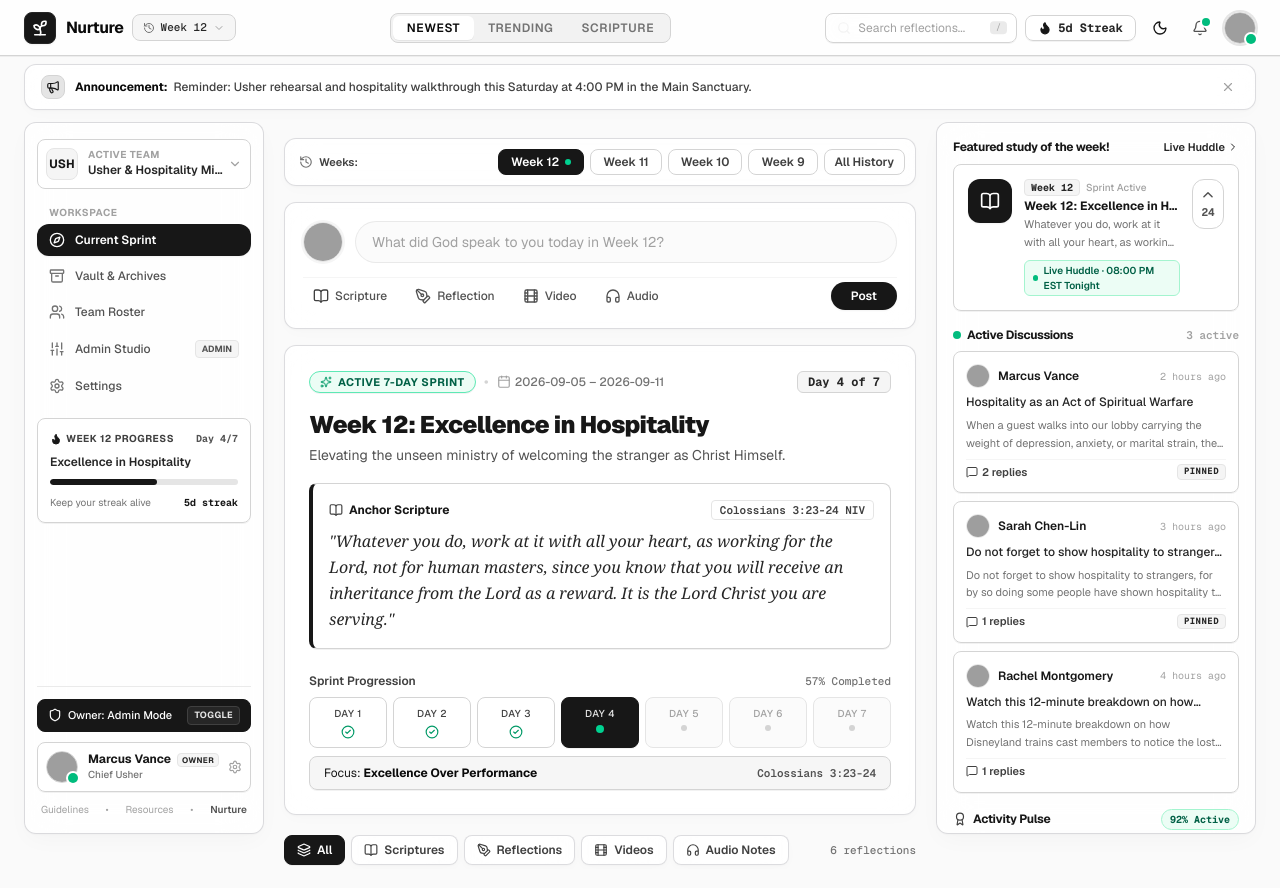
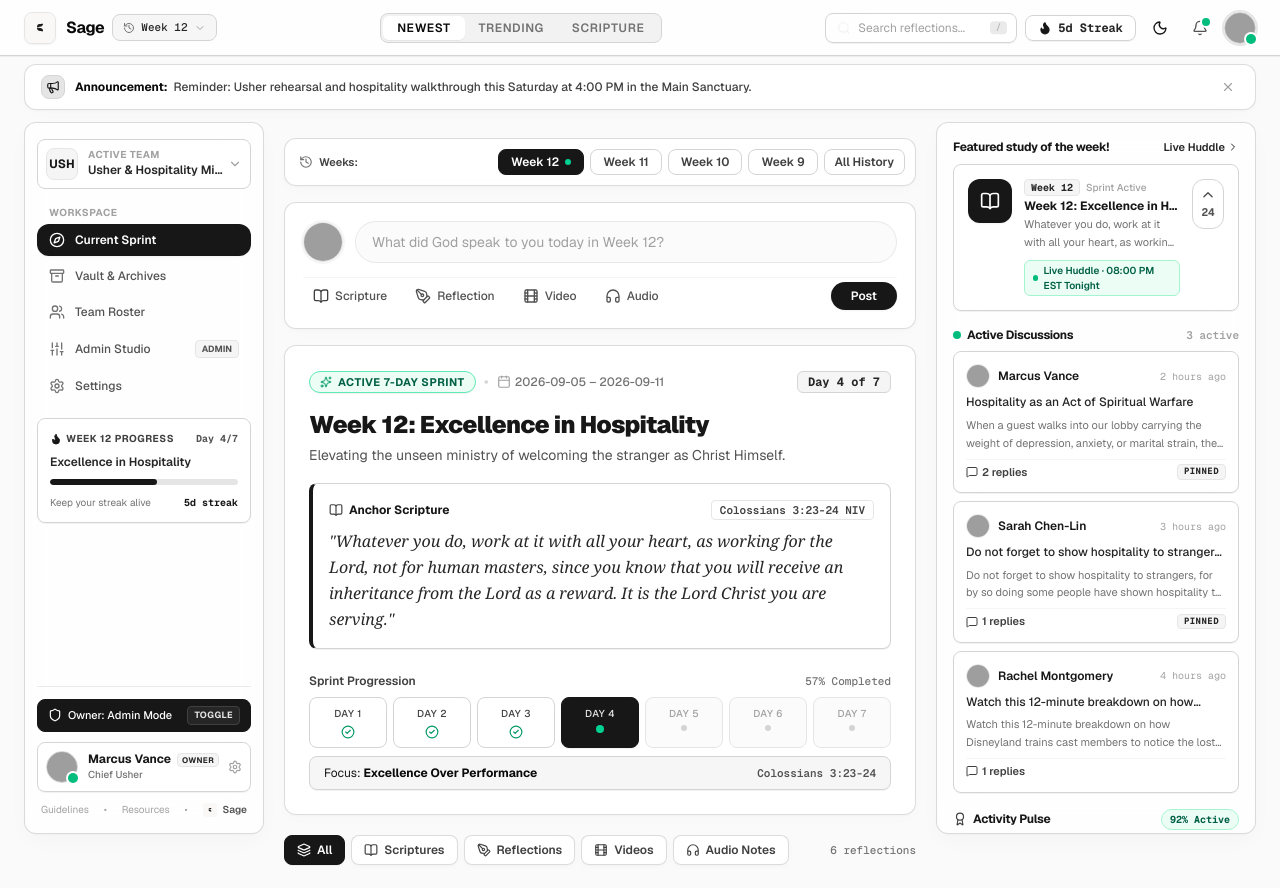
Before and after one commit to Amani-Ishimwe/nurture, a Next.js app: page / in a window 1280 px wide. Shown: the top 888 px of the page. Built offline with nearby package versions, Linux system fonts and the light colour scheme; grey boxes are pictures that could not be loaded.

Commit message:
renamed system

```diff
--- a/package.json
+++ b/package.json
@@ -1,5 +1,5 @@
 {
-  "name": "nurture",
+  "name": "sage",
   "private": true,
   "type": "module",
   "scripts": {
--- a/src/app/layout.tsx
+++ b/src/app/layout.tsx
@@ -3,11 +3,11 @@ import './globals.css'
 import { ThemeProvider } from '@/context/ThemeContext'
 
 export const metadata: Metadata = {
-  title: 'Nurture | Church Community Study Platform',
+  title: 'Sage | Church Community Study Platform',
   description:
     'A collaborative 7-day multimedia study hub and management platform for church teams and organizations.',
   icons: {
-    icon: '/favicon.ico',
+    icon: '/sage.svg',
   },
 }
 
@@ -38,7 +38,7 @@ export default function RootLayout({
           dangerouslySetInnerHTML={{
             __html: `(function() {
               try {
-                var theme = localStorage.getItem('nurture-theme');
+                var theme = localStorage.getItem('sage-theme') || localStorage.getItem('nurture-theme');
                 var supportDarkMode = window.matchMedia('(prefers-color-scheme: dark)').matches;
                 if (theme === 'dark' || (!theme && supportDarkMode) || (theme === 'system' && supportDarkMode)) {
                   document.documentElement.classList.add('dark');
--- a/src/app/page.tsx
+++ b/src/app/page.tsx
@@ -45,7 +45,6 @@ import {
   CheckCircle,
   Bell,
   Flame,
-  Sprout,
   Sparkles,
   ChevronDown,
   History,
@@ -59,9 +58,9 @@ import {
 } from 'lucide-react'
 import { useTheme } from '@/context/ThemeContext'
 
-export default NurtureApp
+export default SageApp
 
-function NurtureApp() {
+function SageApp() {
   const { theme, resolvedTheme, toggleTheme } = useTheme()
   // Navigation & Community State
   const [currentTab, setCurrentTab] = useState<NavTab>('feed')
@@ -88,7 +87,7 @@ function NurtureApp() {
     churchName: 'Grace City Community Church',
     slug: 'gracecity',
     themeColor: '#0a0a0a',
-    defaultMeetingUrl: 'https://meet.google.com/nurture-ushers-sync',
+    defaultMeetingUrl: 'https://meet.google.com/sage-ushers-sync',
     sprintCadenceDays: 7,
     autoArchiveToVault: true,
     allowAnonymousReflections: true,
@@ -299,15 +298,19 @@ function NurtureApp() {
       <header className="fixed top-0 left-0 right-0 z-40 h-14 bg-white/80 dark:bg-[#0f0f12]/85 backdrop-blur-xl border-b border-neutral-300 dark:border-neutral-800 shadow-2xs transition-colors">
         <div className="max-w-[1280px] w-full mx-auto h-full px-4 sm:px-6 flex items-center justify-between gap-4">
 
-          {/* Left: Brand Identity with Sprout Icon + Interactive Week Selector */}
+          {/* Left: Brand Identity with Sage Logo + Interactive Week Selector */}
           <div className="flex items-center gap-2.5 shrink-0">
-            <div className="w-8 h-8 rounded-lg bg-neutral-900 text-white dark:bg-white dark:text-neutral-950 flex items-center justify-center shadow-xs border border-neutral-800 dark:border-neutral-200 transition-colors">
-              <Sprout className="w-4.5 h-4.5 stroke-[2.2]" />
+            <div className="w-8 h-8 rounded-lg overflow-hidden flex items-center justify-center shadow-xs border border-neutral-200 dark:border-neutral-800 bg-[#F9F8F6] shrink-0">
+              <img
+                src="/sage.svg"
+                alt="Sage Logo"
+                className="w-full h-full object-cover"
+              />
             </div>
 
             <div className="flex items-center gap-2">
               <h1 className="text-base font-bold tracking-tight text-neutral-950 dark:text-white leading-none">
-                Nurture
+                Sage
               </h1>
 
               {/* Interactive Week History Dropdown Trigger */}
--- a/src/components/AdminCommandCenter.tsx
+++ b/src/components/AdminCommandCenter.tsx
@@ -130,7 +130,7 @@ export const AdminCommandCenter: React.FC<AdminCommandCenterProps> = ({
   const handleExportSummary = () => {
     const pinnedPosts = cards.filter((c) => c.isPinned)
     const summaryMarkdown = `
-# 📌 Nurture Weekly Study Recap — ${currentSprint.themeTitle}
+# 📌 Sage Weekly Study Recap — ${currentSprint.themeTitle}
 **Ministry:** Usher & Hospitality Ministry
 **Active Sprint:** Day ${currentSprint.currentDay} of 7 (${currentSprint.startDate} to ${currentSprint.endDate})
 **Anchor Verse:** "${currentSprint.anchorScripture}" — *${currentSprint.anchorReference}*
@@ -144,7 +144,7 @@ export const AdminCommandCenter: React.FC<AdminCommandCenterProps> = ({
 ${pinnedPosts.map((p) => `- **${p.author.name} (${p.author.role}):** "${p.content.slice(0, 120)}..."`).join('\n')}
 
 ---
-*Exported directly from Nurture Admin Command Center for Slack/Email broadcast.*
+*Exported directly from Sage Admin Command Center for Slack/Email broadcast.*
 `.trim()
 
     navigator.clipboard.writeText(summaryMarkdown)
--- a/src/components/LeftSidebar.tsx
+++ b/src/components/LeftSidebar.tsx
@@ -240,7 +240,10 @@ export const LeftSidebar: React.FC<LeftSidebarProps> = ({
           <span>•</span>
           <span>Resources</span>
           <span>•</span>
-          <span className="font-semibold text-neutral-600 dark:text-neutral-400">Nurture</span>
+          <span className="font-semibold text-neutral-600 dark:text-neutral-400 flex items-center gap-1.5">
+            <img src="/sage.svg" alt="Sage" className="w-3.5 h-3.5 rounded-xs object-cover" />
+            Sage
+          </span>
         </div>
       </div>
     </aside>
--- a/src/components/MediaModal.tsx
+++ b/src/components/MediaModal.tsx
@@ -109,7 +109,7 @@ export const MediaModal: React.FC<MediaModalProps> = ({ card, onClose }) => {
                     {card.mediaType === 'reel' ? <Film className="w-7 h-7" /> : <Headphones className="w-7 h-7" />}
                   </div>
                   <h4 className="text-lg font-bold text-neutral-900 dark:text-white mb-1">{card.mediaTitle}</h4>
-                  <p className="text-xs text-neutral-500 dark:text-neutral-400 mb-4">{card.mediaArtist || 'Nurture Media Stream'}</p>
+                  <p className="text-xs text-neutral-500 dark:text-neutral-400 mb-4">{card.mediaArtist || 'Sage Media Stream'}</p>
                   {card.mediaUrl && (
                     <a
                       href={card.mediaUrl}
--- a/src/components/SettingsView.tsx
+++ b/src/components/SettingsView.tsx
@@ -136,7 +136,7 @@ export const SettingsView: React.FC<SettingsViewProps> = ({
     const url = URL.createObjectURL(blob)
     const a = document.createElement('a')
     a.href = url
-    a.download = `nurture-${slug}-export.json`
+    a.download = `sage-${slug}-export.json`
     a.click()
     URL.revokeObjectURL(url)
     onShowToast('Workspace data downloaded')
@@ -632,7 +632,7 @@ export const SettingsView: React.FC<SettingsViewProps> = ({
                 </label>
                 <div className="flex items-center">
                   <span className="px-3 py-2 rounded-l-lg bg-neutral-100 dark:bg-neutral-800 border border-r-0 border-neutral-300 dark:border-neutral-700 text-xs text-neutral-500 dark:text-neutral-400 font-mono">
-                    nurture.app/
+                    sage.app/
                   </span>
                   <input
                     type="text"
--- a/src/context/ThemeContext.tsx
+++ b/src/context/ThemeContext.tsx
@@ -14,7 +14,8 @@ interface ThemeContextType {
 
 const ThemeContext = createContext<ThemeContextType | undefined>(undefined);
 
-const STORAGE_KEY = 'nurture-theme';
+const STORAGE_KEY = 'sage-theme';
+const LEGACY_STORAGE_KEY = 'nurture-theme';
 
 export function ThemeProvider({ children }: { children: React.ReactNode }) {
   const [theme, setThemeState] = useState<Theme>('system');
@@ -24,7 +25,7 @@ export function ThemeProvider({ children }: { children: React.ReactNode }) {
   // Initialize theme from localStorage or system on mount
   useEffect(() => {
     try {
-      const savedTheme = localStorage.getItem(STORAGE_KEY) as Theme | null;
+      const savedTheme = (localStorage.getItem(STORAGE_KEY) || localStorage.getItem(LEGACY_STORAGE_KEY)) as Theme | null;
       if (savedTheme && (savedTheme === 'light' || savedTheme === 'dark' || savedTheme === 'system')) {
         setThemeState(savedTheme);
       }
--- a/src/data/mockSprintData.ts
+++ b/src/data/mockSprintData.ts
@@ -155,7 +155,7 @@ export const currentSprint: Sprint = {
   totalDays: 7,
   status: 'published',
   liveSyncTime: '08:00 PM EST Tonight',
-  liveSyncMeetingUrl: 'https://meet.google.com/nurture-sync',
+  liveSyncMeetingUrl: 'https://meet.google.com/sage-sync',
   liveSyncAgenda: [
     '00-10m: Pastoral Welcome & Heart Alignment (Marcus Vance)',
     '10-25m: Breakout: Preparing the Sanctuary as Holy Ground',
--- a/src/utils/seo.ts
+++ b/src/utils/seo.ts
@@ -9,7 +9,7 @@ export const seo = ({
 }) => {
   return [
     { title },
-    { name: 'description', content: description || 'Nurture - 7-Day Collaborative Multimedia Study Hub' },
-    { name: 'keywords', content: keywords || 'nurture, church, sprint, reflection, scripture, devotion' },
+    { name: 'description', content: description || 'Sage - 7-Day Collaborative Multimedia Study Hub' },
+    { name: 'keywords', content: keywords || 'sage, church, sprint, reflection, scripture, devotion' },
   ]
 }
```
Also changed, not shown: public/sage.svg (added).
